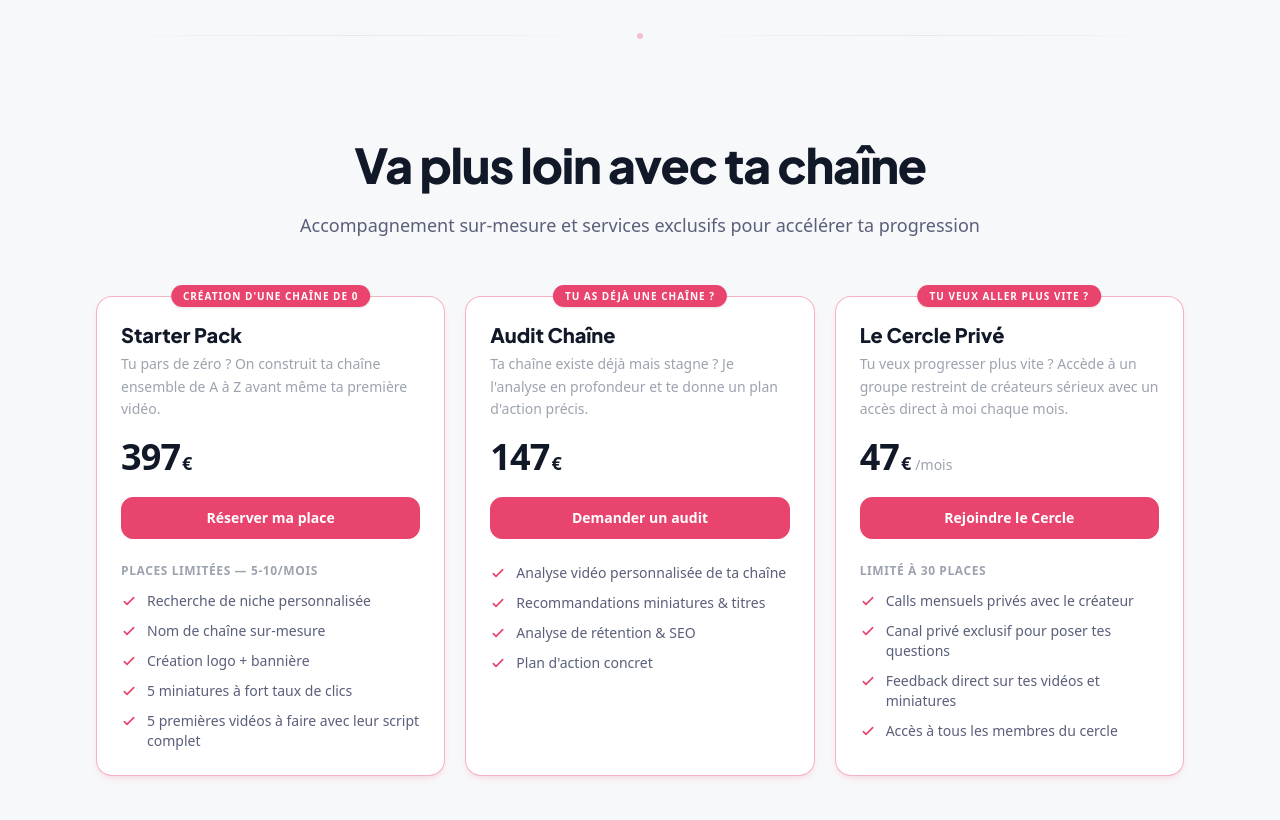
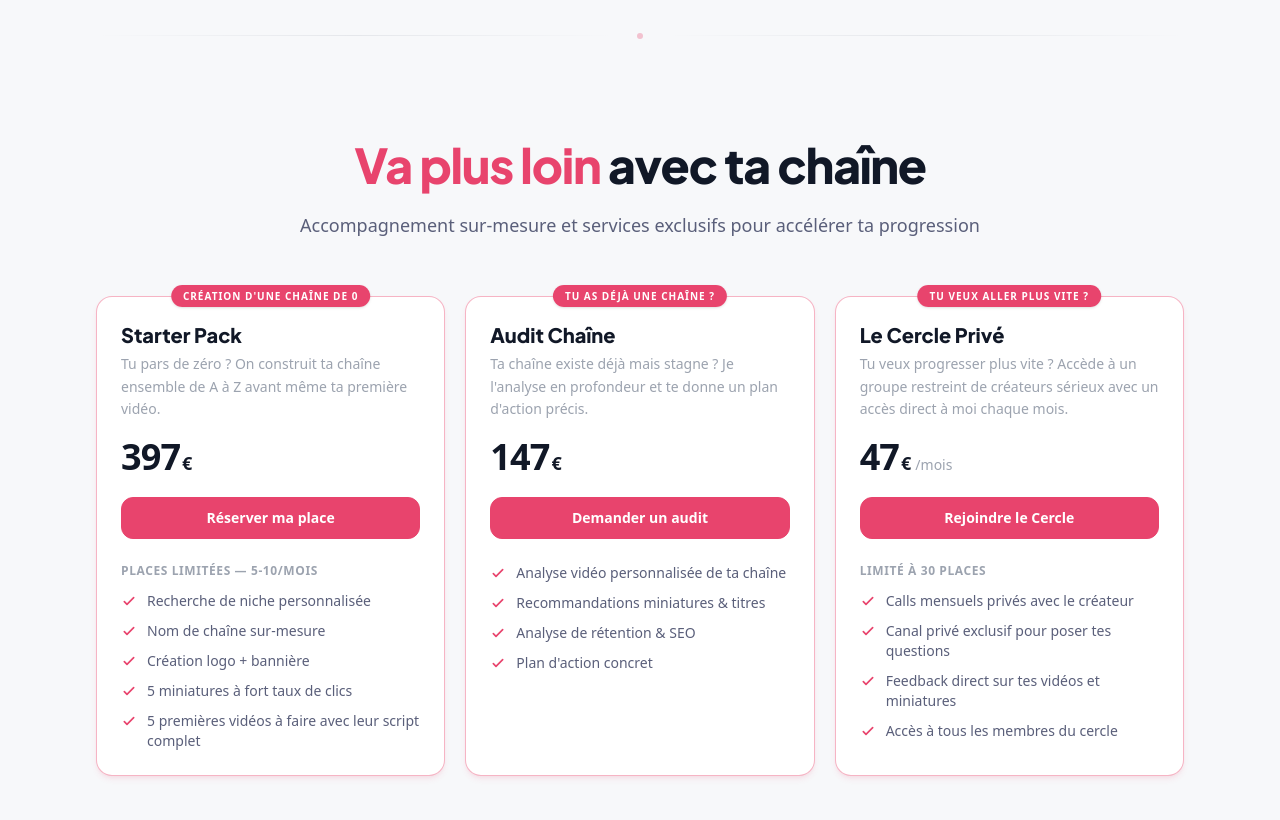
Before and after one commit to nicolasbuonocore/hubcreateur, a Next.js app: page / in a window 1280 px wide. Shown: the part 6820-7640 px from the top of the page. Built offline with nearby package versions, Linux system fonts and the light colour scheme.

Commit message:
UI: Va plus loin accent first with shine, title adjustments

```diff
--- a/src/components/Pricing.tsx
+++ b/src/components/Pricing.tsx
@@ -254,8 +254,10 @@ export default function Pricing() {
         {/* PARTIE B */}
         <SectionTitle
           title={pricingUpsells.sectionTitle}
-          titleAccent=""
+          titleAccent={pricingUpsells.sectionTitleAccent}
           subtitle={pricingUpsells.sectionSubtitle}
+          shine
+          accentFirst
         />
         <div className="grid grid-cols-1 md:grid-cols-3 gap-5">
           {pricingUpsells.services.map((service, index) => (
--- a/src/components/ui/SectionTitle.tsx
+++ b/src/components/ui/SectionTitle.tsx
@@ -9,6 +9,7 @@ interface SectionTitleProps {
   centered?: boolean;
   dark?: boolean;
   shine?: boolean;
+  accentFirst?: boolean;
   className?: string;
 }
 
@@ -19,6 +20,7 @@ export default function SectionTitle({
   centered = true,
   dark = false,
   shine = false,
+  accentFirst = false,
   className = "",
 }: SectionTitleProps) {
   return (
@@ -34,9 +36,12 @@ export default function SectionTitle({
           dark ? "text-white" : "text-text-heading"
         }`}
       >
-        {title}{" "}
-        {titleAccent && (
+        {accentFirst && titleAccent && (
           <span className={shine ? "hero-shine-text" : "text-gradient-pink"}>{titleAccent}</span>
+        )}
+        {accentFirst && titleAccent ? " " : ""}{title}
+        {!accentFirst && titleAccent && (
+          <>{" "}<span className={shine ? "hero-shine-text" : "text-gradient-pink"}>{titleAccent}</span></>
         )}
       </h2>
       {subtitle && (
--- a/src/lib/data.ts
+++ b/src/lib/data.ts
@@ -240,7 +240,8 @@ export const pricingMainOffer = {
 
 // PARTIE B — Services complémentaires (upsells, secondaires)
 export const pricingUpsells = {
-  sectionTitle: "Va plus loin avec ta chaîne",
+  sectionTitle: "avec ta chaîne",
+  sectionTitleAccent: "Va plus loin",
   sectionSubtitle:
     "Accompagnement sur-mesure et services exclusifs pour accélérer ta progression",
   services: [
```
